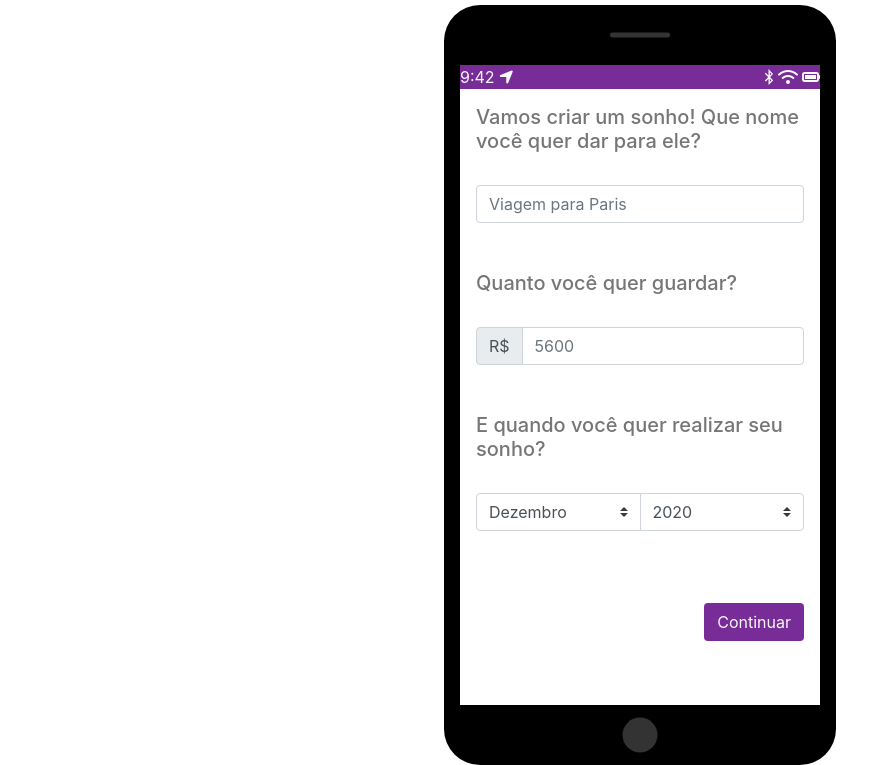
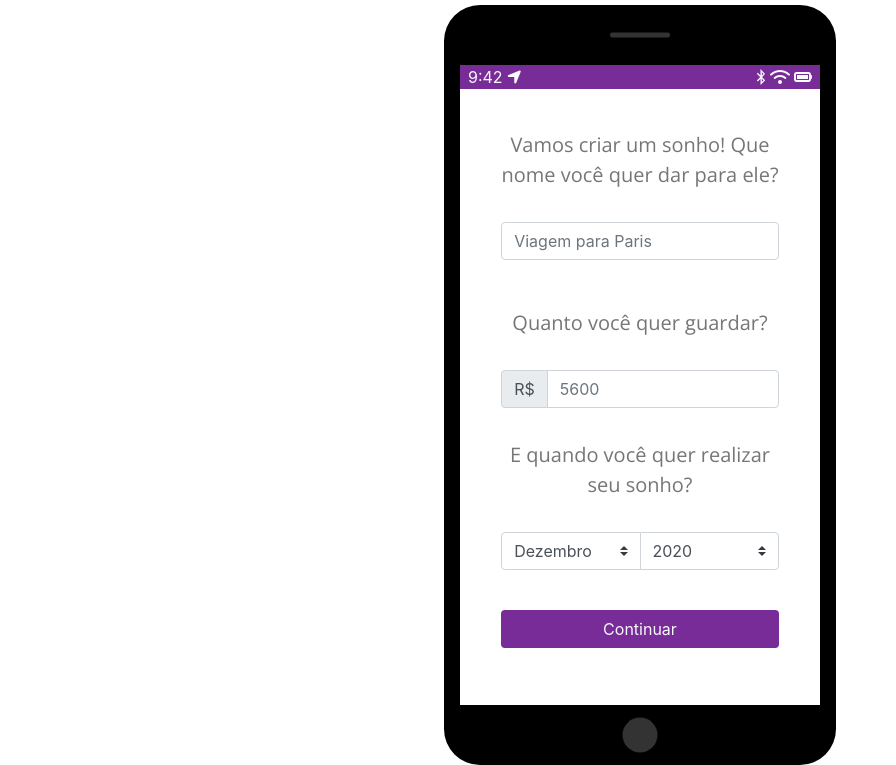
Before and after one commit to horefice/NuSonhos, a website: page app/index.html in a window 1280 px wide. Shown: the part 53-818 px from the top of the page, without its empty margins (0-896 px from the left). Drawn offline with nearby package versions, Linux system fonts and the light colour scheme.

Commit message:
design tela 1

```diff
--- a/app/index.html
+++ b/app/index.html
@@ -9,6 +9,7 @@
   <!-- Load css libraries -->
   <link rel="stylesheet" href="https://stackpath.bootstrapcdn.com/bootstrap/4.4.1/css/bootstrap.min.css" integrity="sha384-Vkoo8x4CGsO3+Hhxv8T/Q5PaXtkKtu6ug5TOeNV6gBiFeWPGFN9MuhOf23Q9Ifjh" crossorigin="anonymous">
   <script src="https://use.fontawesome.com/36ed110b40.js"></script>
+  <link href="https://fonts.googleapis.com/css?family=Open+Sans&display=swap" rel="stylesheet">
 
   <!-- Load our css code -->
   <link rel="stylesheet" type="text/css" href="./style.css">
@@ -30,6 +31,7 @@
         <div class="input-group-prepend"><span class="input-group-text">R$</span></div>
         <input type="text" class="form-control" name="Valor" placeholder="5600"></input>
       </div><br><br>
+      <div class="sonho-option">
       <h5>E quando você quer realizar seu sonho?</h5><br>
       <div class="input-group">
         <select class="custom-select" id="Mes">
@@ -54,11 +56,12 @@
           <option value="2024">2024</option>
           <option value="2025">2025</option>
         </select>
-      </div><br><br><br>
-      <button type="button" id="goto2" class="btn nu float-right">Continuar</button>
+      </div>
+    </div>
+      <button type="button" id="goto2" class="btn nu">Continuar</button>
     </div>
     <div class="tela2">
-      <h5>Para realizar seu sonho, precisará guarda</h5><br>
+      <h5>Para realizar seu sonho, precisará guardar</h5><br>
       <h3 class="text-center">R$ 560,00 /mes</h3><br>
       <h5>Guardar todo mês automaticamente? <button type="button" id="saveAutomatically" class="btn btn-light"><span class="fa fa-heart text-danger"></span></button></h5><br><br><br>
       <button type="button" id="goto1" class="btn btn-lg btn-outline-danger float-right">Não</button><button type="button" id="goto3" class="btn btn-lg nu float-right">Vamos Lá!</button>
@@ -74,5 +77,4 @@
   <!-- Load our javascript -->
   <script type="text/javascript" src="./script.js"></script>
 </body>
-
 </html>
--- a/app/style.css
+++ b/app/style.css
@@ -70,10 +70,27 @@ body {
 /* Sets the phone top bar */
 .phone-bar {
   display: grid;
+  padding: 0 0.5rem;
 }
 
 /* Hide all content screens initially */
 .smartphone .content .tela1, .smartphone .content .tela2 {
   display: none;
   margin: 1em;
+  padding: 7%;
 }
+
+.tela1 .btn {
+  width: 100%;
+  margin: 2.5rem 0 0 0;
+}
+
+
+.sonho-option {
+  margin-top: -1rem;
+}
+h5 {
+  font-family: 'Open Sans', sans-serif;
+  text-align: center;
+  line-height: 1.5;
+}
```
Also changed, not shown: 2 other files.
